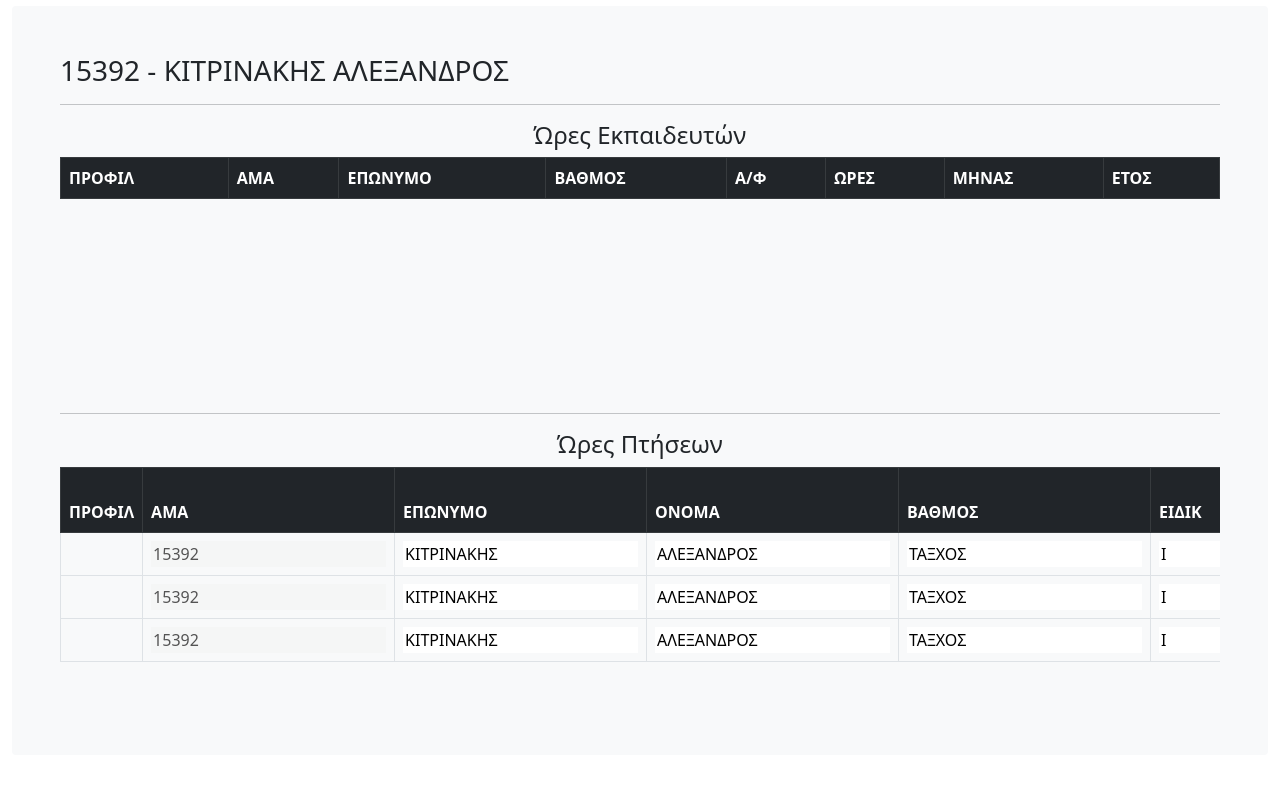
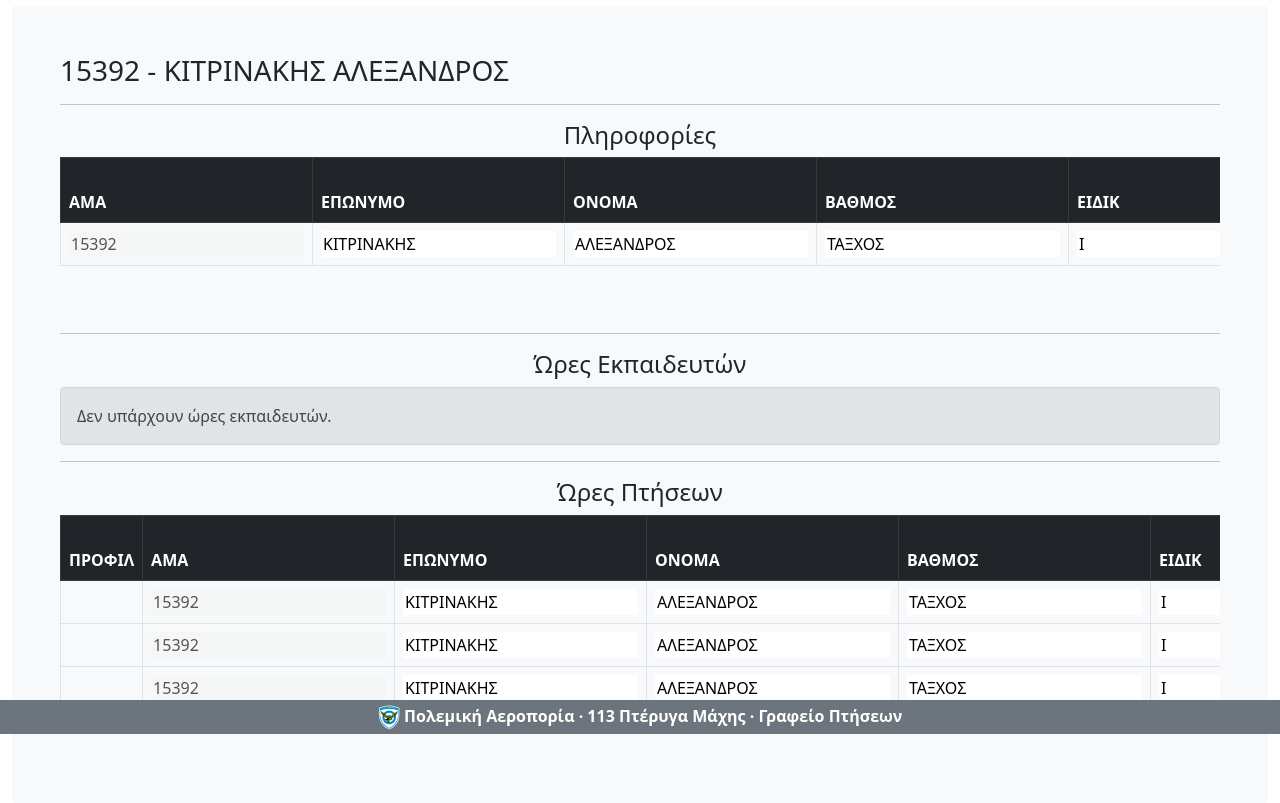
Before and after one commit to mCharatz/HAF-FlightOffice-AircraftManager, a Django app: page /profile/15392/ in a window 1280 px wide. Shown: the part 66-869 px from the top of the page. Before the commit the page ends 728 px from the top, so only its background shows below. Run offline with Django 3.2, Linux system fonts and the light colour scheme; data comes from the database, SQL or seed files in the repository; lists and menus that the app fills with data are empty; some libraries are stand-ins or nearby versions.

Commit message:
edit airman page and add footer

```diff
--- a/HAF_113_Scheduler/core/templates/core/airman_profile.html
+++ b/HAF_113_Scheduler/core/templates/core/airman_profile.html
@@ -4,7 +4,44 @@
 {% block content%}
 <h3> {{pilot}} </h3>
 <hr>
+<h4 style="text-align:center"> Πληροφορίες </h4>
+<div class="tableFixHeadTiny">
+  <table class="table table-hover table-bordered">
+    <thead class="table-dark" style="position: sticky;top: 0">
+      <tr>
+        <th scope="col">ΑΜΑ</th>
+        <th scope="col">ΕΠΩΝΥΜΟ</th>
+        <th scope="col">ΟΝΟΜΑ</th>
+        <th scope="col">ΒΑΘΜΟΣ</th>
+        <th scope="col">ΕΙΔΙΚ</th>
+        <th scope="col">ΙΔΙΟΤΗΤΑ</th>
+        <th scope="col">ΔΙΑΘΕΣΙΜΟΤΗΤΑ</th>
+        <th scope="col">ΤΟΠΟΘΕΤΗΣΗ</th>
+        <th scope="col">ΚΑΤΗΓΟΡΙΑ ΠΤΗΤΙΚΟΥ</th>
+        <th scope="col">ΜΟΝΑΔΑ ΕΚΔΟΣΗΣ ΠΤΗΤΙΚΟΥ</th>
+        <th scope="col">ΓΕΝΙΚΟ ΣΥΝΟΛΟ ΩΡΩΝ</th>
+      </tr>
+    </thead>
+    <tbody >
+        <tr>
+          <td><input type="text" id="asma" name="asma" value={{pilot.asma}} disabled></td>
+          <td><input type="text" id="lastname" name="lastname" value={{pilot.lastname}}></td>
+          <td><input type="text" id="name" name="name" value={{pilot.firstname}}></td>
+          <td><input type="text" id="rank" name="rank" value={{pilot.rank}}></td>
+          <td><input type="text" id="eidikotita" name="eidikotita" value={{pilot.eidikotita}}></td>
+          <td><input type="text" id="idiotita" name="idiotita" value={{pilot.idiotita}}></td>
+          <td><input type="text" id="diathesimotita" name="diathesimotita" value={{pilot.availability}}></td>
+          <td><input type="text" id="topothetisi" name="topothetisi" value={{pilot.topothetisi}}></td>
+          <td><input type="text" id="katigoria_ptitikou" name="katigoria_ptitikou" value={{pilot.katigoria_ptitikou}}></td>
+          <td><input type="text" id="monada_ekdosis_ptitikou" name="monada_ekdosis_ptitikou" value={{pilot.monada_ekdosis_ptitikou}}></td>
+          <td><input type="text" id="geniko_synolo_oron" name="geniko_synolo_oron" value={{pilot.geniko_synolo_oron}}></td>
+        </tr>
+    </tbody>
+  </table>
+</div>
+<hr>
 <h4 style="text-align:center"> Ώρες Εκπαιδευτών </h4>
+{% if train_hours %}
 <div class="tableFixHeadSmall">
   <table class="table table-hover table-bordered">
     <thead class="table-dark" style="position: sticky;top: 0">
@@ -35,8 +72,14 @@
     </tbody>
   </table>
 </div>
+{% else %}
+<div class="alert alert-secondary" role="alert">
+  Δεν υπάρχουν ώρες εκπαιδευτών.
+</div>
+{% endif %}
 <hr>
 <h4 style="text-align:center"> Ώρες Πτήσεων </h4>
+{% if flight_hours %}
 <div class="tableFixHeadSmall">
   <table class="table table-hover table-bordered">
     <thead class="table-dark" style="position: sticky;top: 0">
@@ -85,4 +128,9 @@
     </tbody>
   </table>
 </div>
+{% else %}
+<div class="alert alert-secondary" role="alert">
+  Δεν υπάρχουν ώρες πτήσεων.
+</div>
+{% endif %}
 {% endblock content%}
--- a/HAF_113_Scheduler/core/templates/core/core.html
+++ b/HAF_113_Scheduler/core/templates/core/core.html
@@ -79,5 +79,11 @@
     <script src="{% static '/js/bootstrap.bundle.min.js' %}"></script>
     {%block scripts%}
     {%endblock%}
+
+  <footer class="footer fixed-bottom mt-auto py-1 bg-secondary">
+    <div class="container text-center">
+      <span class="text-white "><img src="{% static '/images/haf-logo.svg' %}"  width="2%" height="2%"> <b>Πολεμική Αεροπορία · 113 Πτέρυγα Μάχης · Γραφείο Πτήσεων</b></span>
+    </div>
+  </footer>
 </body>
 </html>
--- a/HAF_113_Scheduler/static/css/navbar-top-fixed.css
+++ b/HAF_113_Scheduler/static/css/navbar-top-fixed.css
@@ -5,8 +5,11 @@
 
 .tableFixHead          { overflow: auto; height: 75vh; }
 .tableFixHeadSmall         { overflow: auto; height: 30vh; }
+.tableFixHeadTiny         { overflow: auto; height: 20vh; }
+
 .tableFixHead thead th { position: sticky; top: 0; z-index: 1; }
-.tableFixHeadAuto thead th { position: sticky; top: 0; z-index: 1; }
+.tableFixHeadSmall thead th { position: sticky; top: 0; z-index: 1; }
+.tableFixHeadTiny thead th { position: sticky; top: 0; z-index: 1; }
 
 input {border-width:0px;
   border:none;}
```
